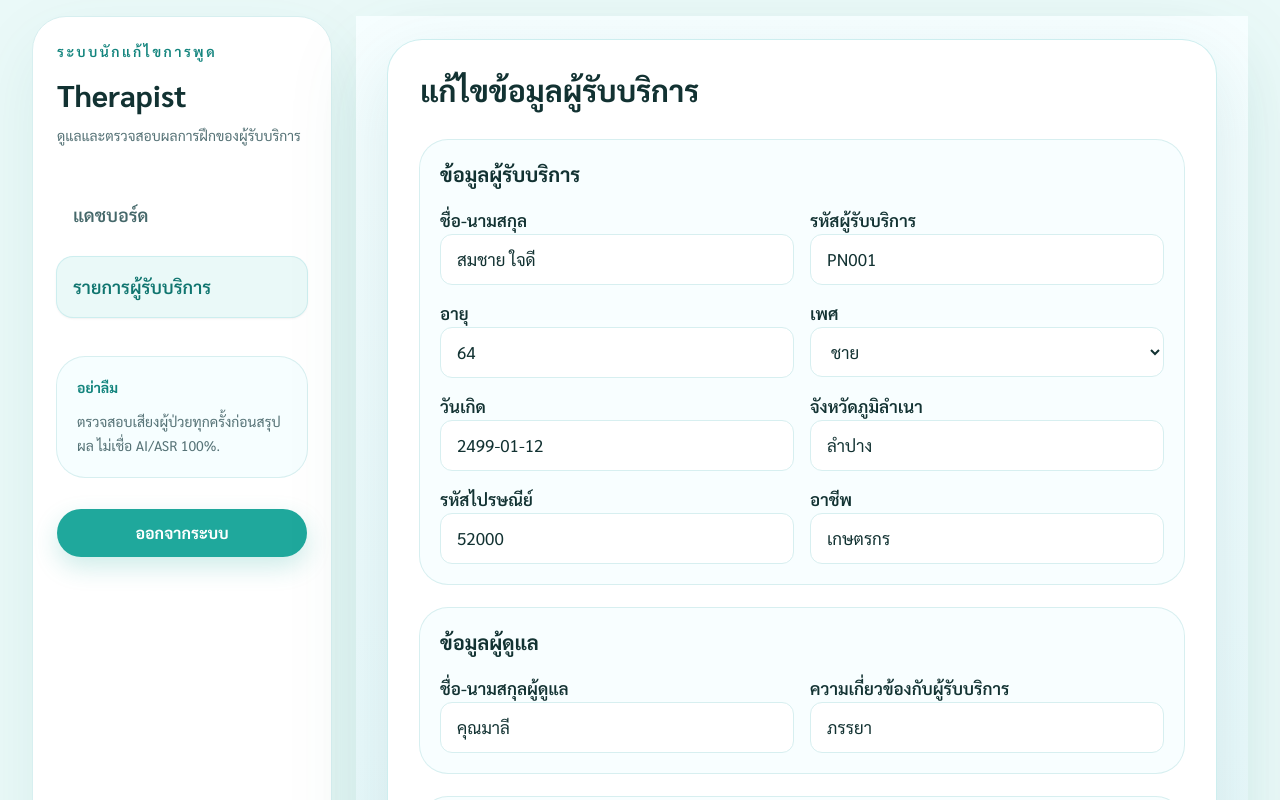
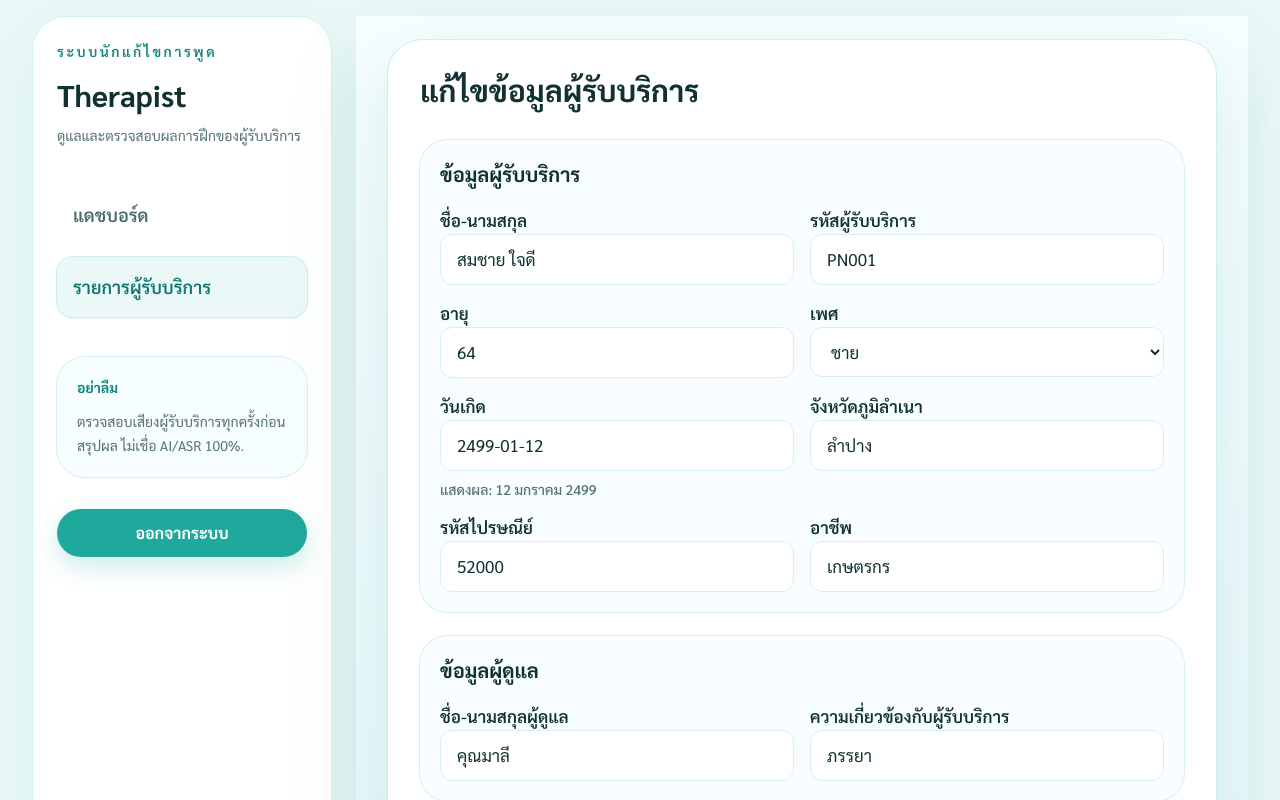
Before and after one commit to qkwr/NSC_web, a Next.js app: page /therapist/patients/patient-001/edit in a window 1280 px wide. Shown: the top 800 px of the page. Built offline with nearby package versions, Linux system fonts and the light colour scheme.

Commit message:
finalize therapist patient management flow

```diff
--- a/src/app/therapist/patients/new/page.tsx
+++ b/src/app/therapist/patients/new/page.tsx
@@ -78,7 +78,7 @@ export default function NewTherapistPatientPage() {
               />
             </label>
             <label className="space-y-2">
-              <span className="font-semibold">รหัส PN001</span>
+              <span className="font-semibold">รหัสผู้รับบริการ</span>
               <input
                 className="w-full rounded-xl border border-[#D7EFF0] bg-[#F8FEFF] px-4 py-3"
                 value={form.code}
--- a/src/app/therapist/patients/page.tsx
+++ b/src/app/therapist/patients/page.tsx
@@ -27,7 +27,7 @@ export default async function TherapistPatientsPage() {
               กลับแดชบอร์ด
             </Link>
             <h1 className="mt-5 text-[2.4rem] font-bold leading-tight sm:text-[3rem]">
-              รายชื่อผู้ป่วย
+              รายชื่อผู้รับบริการ
             </h1>
           </div>
           <Link
--- a/src/components/therapist/TherapistSidebar.tsx
+++ b/src/components/therapist/TherapistSidebar.tsx
@@ -43,7 +43,7 @@ export default function TherapistSidebar() {
       <div className="mt-10 rounded-[28px] bg-[#F6FEFF] p-5 ring-1 ring-[#D7EFF0]">
         <p className="text-sm font-bold text-[#12847D]">อย่าลืม</p>
         <p className="mt-3 text-sm leading-6 text-[#557276]">
-          ตรวจสอบเสียงผู้ป่วยทุกครั้งก่อนสรุปผล ไม่เชื่อ AI/ASR 100%.
+          ตรวจสอบเสียงผู้รับบริการทุกครั้งก่อนสรุปผล ไม่เชื่อ AI/ASR 100%.
         </p>
       </div>
 
--- a/src/features/therapist/components/ClinicalCharts.tsx
+++ b/src/features/therapist/components/ClinicalCharts.tsx
@@ -473,11 +473,11 @@ function InsightSummary({
           แนวโน้มล่าสุด: <span className="text-[#2F5E9E]">{trendLabel}</span>
         </p>
         <p className="rounded-2xl bg-[#FFF1F3] px-4 py-3 text-base font-semibold text-[#45686A]">
-          ข้อควรระวัง: ผลจาก AI/ASR เป็นข้อมูลเบื้องต้น ต้องตรวจซ้ำจากเสียงผู้ป่วย
+          ข้อควรระวัง: ผลจาก AI/ASR เป็นข้อมูลเบื้องต้น ต้องตรวจซ้ำจากเสียงผู้รับบริการ
         </p>
       </div>
       <p className="mt-4 rounded-2xl bg-[#F8FEFF] px-4 py-3 text-sm font-semibold leading-6 text-[#557276] ring-1 ring-[#D7EFF0]">
-        ระบบช่วยสรุปเบื้องต้น นักแก้ไขการพูดควรตรวจยืนยันจากเสียงผู้ป่วยอีกครั้ง
+        ระบบช่วยสรุปเบื้องต้น นักแก้ไขการพูดควรตรวจยืนยันจากเสียงผู้รับบริการอีกครั้ง
       </p>
     </article>
   );
--- a/src/features/therapist/components/ClinicalReportCard.tsx
+++ b/src/features/therapist/components/ClinicalReportCard.tsx
@@ -45,6 +45,7 @@ export function ClinicalReportCard({
       </div>
 
       <textarea
+        aria-label="เนื้อหารายงานผลรายบุคคล"
         className="mt-4 min-h-[260px] w-full rounded-[24px] border border-[#D7EFF0] bg-[#F8FEFF] p-4 text-sm font-medium leading-7 text-[#123232]"
         value={text}
         onChange={(event) => setText(event.target.value)}
--- a/src/features/therapist/components/SessionReviewList.tsx
+++ b/src/features/therapist/components/SessionReviewList.tsx
@@ -33,9 +33,9 @@ export function SessionReviewList({
 
   return (
     <div>
-      <h3 className="mb-3 text-xl font-bold">ตรวจผลจากเสียงผู้ป่วย</h3>
+      <h3 className="mb-3 text-xl font-bold">ตรวจผลจากเสียงผู้รับบริการ</h3>
       <p className="mb-3 text-sm text-[#557276]">
-        ผลจาก AI เป็นข้อมูลเบื้องต้น กรุณาตรวจซ้ำจากเสียงผู้ป่วย
+        ผลจาก AI เป็นข้อมูลเบื้องต้น กรุณาตรวจซ้ำจากเสียงผู้รับบริการ
       </p>
       <div className="space-y-4">
         {items.map((it) => (
@@ -56,6 +56,7 @@ export function SessionReviewList({
               <div className="flex items-center gap-2">
                 <label className="text-sm">สถานะตรวจของนักบำบัด:</label>
                 <select
+                  aria-label="สถานะตรวจสอบโดยนักแก้ไขการพูด"
                   value={it.therapistReviewStatus}
                   onChange={(e) => updateItem(it.id, { therapistReviewStatus: e.target.value as
                     | "not-reviewed"
@@ -73,6 +74,7 @@ export function SessionReviewList({
               </div>
               <div>
                 <textarea
+                  aria-label="โน้ตจากนักแก้ไขการพูด"
                   placeholder="โน้ตจากนักแก้ไขการพูด"
                   value={it.therapistNote}
                   onChange={(e) => updateItem(it.id, { therapistNote: e.target.value })}
--- a/src/features/therapist/components/TherapistPatientDetail.tsx
+++ b/src/features/therapist/components/TherapistPatientDetail.tsx
@@ -1,5 +1,8 @@
 import Link from "next/link";
-import type { TherapistPatientDetail as TherapistPatientDetailData } from "../types/therapist.types";
+import type {
+  PatientProfile,
+  TherapistPatientDetail as TherapistPatientDetailData,
+} from "../types/therapist.types";
 
 import TherapistPatientActions from "./TherapistPatientActions";
 
@@ -39,6 +42,43 @@ function ProfileItem({ label, value }: { label: string; value: string | number }
   );
 }
 
+function getSafePatientProfile(
+  patient: TherapistPatientDetailData,
+): PatientProfile {
+  const existingProfile = patient.patientProfile as
+    | Partial<PatientProfile>
+    | undefined;
+
+  const fallbackProfile: PatientProfile = {
+    id: patient.id,
+    patientCode: patient.code,
+    fullName: patient.name,
+    age: patient.age,
+    gender: "",
+    birthDate: "",
+    province: "-",
+    postalCode: "",
+    occupation: "",
+    caregiverName: patient.caregiverName || "-",
+    caregiverRelationship: "-",
+    familyStatus: "-",
+    householdMembersCount: 0,
+    spouseName: "",
+    hasChildren: false,
+    childrenCount: 0,
+  };
+
+  return {
+    ...fallbackProfile,
+    ...existingProfile,
+    id: existingProfile?.id || patient.id,
+    patientCode: existingProfile?.patientCode || patient.code,
+    fullName: existingProfile?.fullName || patient.name,
+    age: existingProfile?.age || patient.age,
+    caregiverName: existingProfile?.caregiverName || patient.caregiverName || "-",
+  };
+}
+
 function WordChips({
   tone,
   words,
@@ -70,7 +110,7 @@ function WordChips({
 export function TherapistPatientDetail({
   patient,
 }: TherapistPatientDetailProps) {
-  const profile = patient.patientProfile;
+  const profile = getSafePatientProfile(patient);
   const childrenSummary = profile.hasChildren
     ? `มีลูก ${profile.childrenCount} คน`
     : "ไม่มีลูก";
--- a/src/features/therapist/components/TherapistPatientEditForm.tsx
+++ b/src/features/therapist/components/TherapistPatientEditForm.tsx
@@ -5,6 +5,7 @@ import { useState } from "react";
 import type { ReactNode } from "react";
 import { updatePatientProfile } from "../services/therapistDashboardService";
 import type { PatientProfile } from "../types/therapist.types";
+import { formatThaiBirthDate } from "../utils/dateFormat";
 
 function FormSection({
   title,
@@ -39,15 +40,62 @@ function Field({
 const inputClass =
   "w-full rounded-xl border border-[#D7EFF0] bg-white px-4 py-3 text-[#123232]";
 
+function createEditableProfile(
+  patientId: string,
+  initialProfile?: Partial<PatientProfile>,
+): PatientProfile {
+  const fallbackProfile: PatientProfile = {
+    id: patientId,
+    patientCode: "",
+    fullName: "",
+    age: 0,
+    gender: "",
+    birthDate: "",
+    province: "",
+    postalCode: "",
+    occupation: "",
+    caregiverName: "",
+    caregiverRelationship: "",
+    familyStatus: "",
+    householdMembersCount: 0,
+    spouseName: "",
+    hasChildren: false,
+    childrenCount: 0,
+  };
+
+  return {
+    ...fallbackProfile,
+    ...initialProfile,
+    id: initialProfile?.id || patientId,
+    patientCode: initialProfile?.patientCode ?? "",
+    fullName: initialProfile?.fullName ?? "",
+    age: initialProfile?.age ?? 0,
+    gender: initialProfile?.gender ?? "",
+    birthDate: initialProfile?.birthDate ?? "",
+    province: initialProfile?.province ?? "",
+    postalCode: initialProfile?.postalCode ?? "",
+    occupation: initialProfile?.occupation ?? "",
+    caregiverName: initialProfile?.caregiverName ?? "",
+    caregiverRelationship: initialProfile?.caregiverRelationship ?? "",
+    familyStatus: initialProfile?.familyStatus ?? "",
+    householdMembersCount: initialProfile?.householdMembersCount ?? 0,
+    spouseName: initialProfile?.spouseName ?? "",
+    hasChildren: initialProfile?.hasChildren ?? false,
+    childrenCount: initialProfile?.childrenCount ?? 0,
+  };
+}
+
 export default function TherapistPatientEditForm({
   patientId,
   initialProfile,
 }: {
   patientId: string;
-  initialProfile: PatientProfile;
+  initialProfile?: PatientProfile;
 }) {
   const router = useRouter();
-  const [profile, setProfile] = useState<PatientProfile>(initialProfile);
+  const [profile, setProfile] = useState<PatientProfile>(() =>
+    createEditableProfile(patientId, initialProfile),
+  );
   const [isSaving, setIsSaving] = useState(false);
 
   function updateProfile(patch: Partial<PatientProfile>) {
@@ -124,9 +172,13 @@ export default function TherapistPatientEditForm({
             <Field label="วันเกิด">
               <input
                 className={inputClass}
+                placeholder="เช่น 2499-01-12"
                 value={profile.birthDate}
                 onChange={(event) => updateProfile({ birthDate: event.target.value })}
               />
+              <p className="text-sm font-medium text-[#557276]">
+                แสดงผล: {formatThaiBirthDate(profile.birthDate)}
+              </p>
             </Field>
 
             <Field label="จังหวัดภูมิลำเนา">
--- a/src/features/therapist/services/therapistDashboardService.ts
+++ b/src/features/therapist/services/therapistDashboardService.ts
@@ -83,7 +83,7 @@ export async function getTherapistPatientDetail(
   if (!patient) {
     return {
       success: false,
-      errorMessage: "ไม่พบข้อมูลผู้ป่วย",
+      errorMessage: "ไม่พบข้อมูลผู้รับบริการ",
     };
   }
 
@@ -123,7 +123,7 @@ export async function updatePatient(
   if (index === -1) {
     return {
       success: false,
-      errorMessage: "ไม่พบข้อมูลผู้ป่วย",
+      errorMessage: "ไม่พบข้อมูลผู้รับบริการ",
     };
   }
 
@@ -176,7 +176,7 @@ export async function deletePatient(
   if (index === -1) {
     return {
       success: false,
-      errorMessage: "ไม่พบข้อมูลผู้ป่วย",
+      errorMessage: "ไม่พบข้อมูลผู้รับบริการ",
     };
   }
 
--- /dev/null
+++ b/src/features/therapist/utils/dateFormat.ts
@@ -0,0 +1,31 @@
+const thaiMonths = [
+  "มกราคม",
+  "กุมภาพันธ์",
+  "มีนาคม",
+  "เมษายน",
+  "พฤษภาคม",
+  "มิถุนายน",
+  "กรกฎาคม",
+  "สิงหาคม",
+  "กันยายน",
+  "ตุลาคม",
+  "พฤศจิกายน",
+  "ธันวาคม",
+];
+
+export function formatThaiBirthDate(dateString?: string) {
+  if (!dateString) return "-";
+
+  const match = dateString.match(/^(\d{4})-(\d{2})-(\d{2})$/);
+  if (!match) return "-";
+
+  const [, year, month, day] = match;
+  const monthIndex = Number(month) - 1;
+  const dayNumber = Number(day);
+
+  if (!thaiMonths[monthIndex] || dayNumber < 1 || dayNumber > 31) {
+    return "-";
+  }
+
+  return `${dayNumber} ${thaiMonths[monthIndex]} ${year}`;
+}
--- a/src/features/training/components/NamingTrainingSessionClient.tsx
+++ b/src/features/training/components/NamingTrainingSessionClient.tsx
@@ -516,8 +516,10 @@ export function NamingTrainingSessionClient({
                 ))}
               </div>
               <button
+                aria-label={getMicText(recordingState)}
                 className="relative flex h-[clamp(156px,22vh,198px)] w-[clamp(156px,22vh,198px)] items-center justify-center rounded-full outline-none transition hover:scale-[1.02] focus:ring-4 focus:ring-[#1FA89C]/25 active:scale-[0.98]"
                 onClick={handleMicrophoneToggle}
+                title={getMicText(recordingState)}
                 type="button"
               >
                 <span
```
Also changed, not shown: src/features/therapist/components/TherapistDashboard.tsx (+6 -6 lines).
